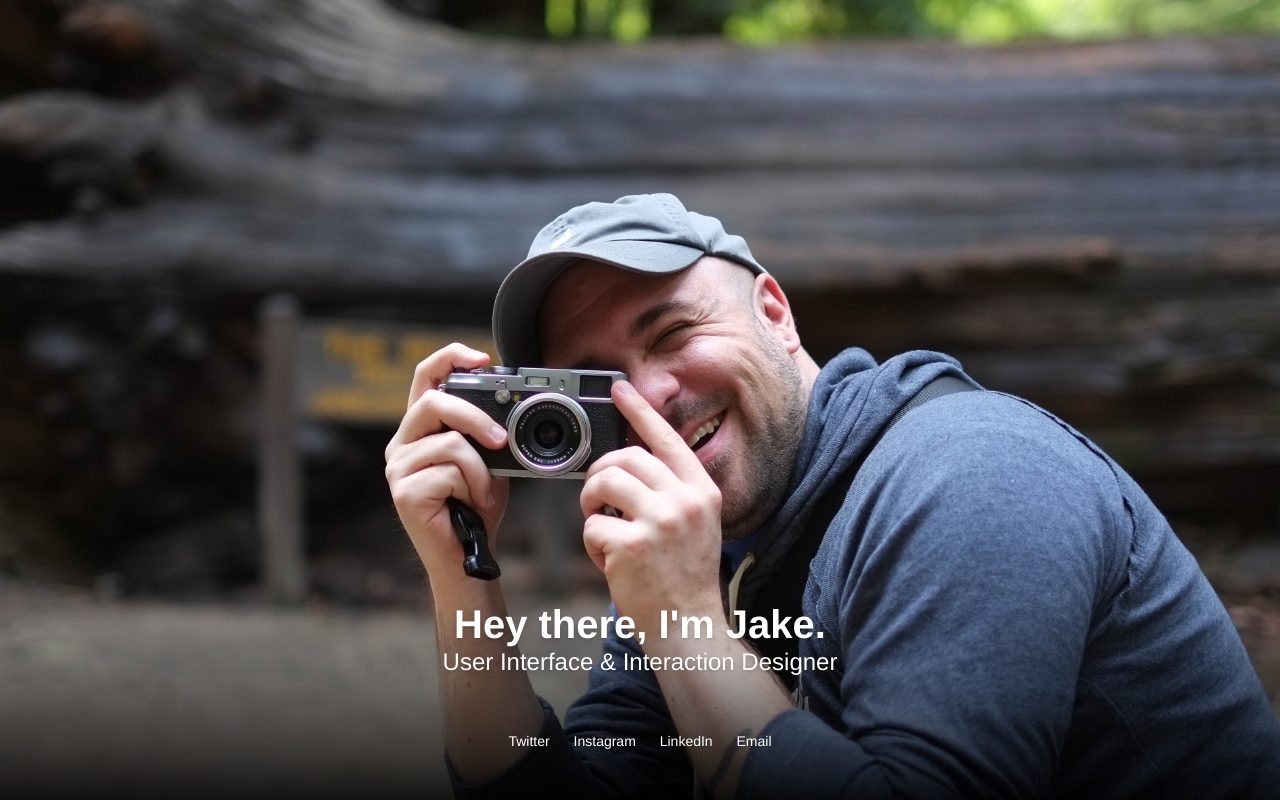
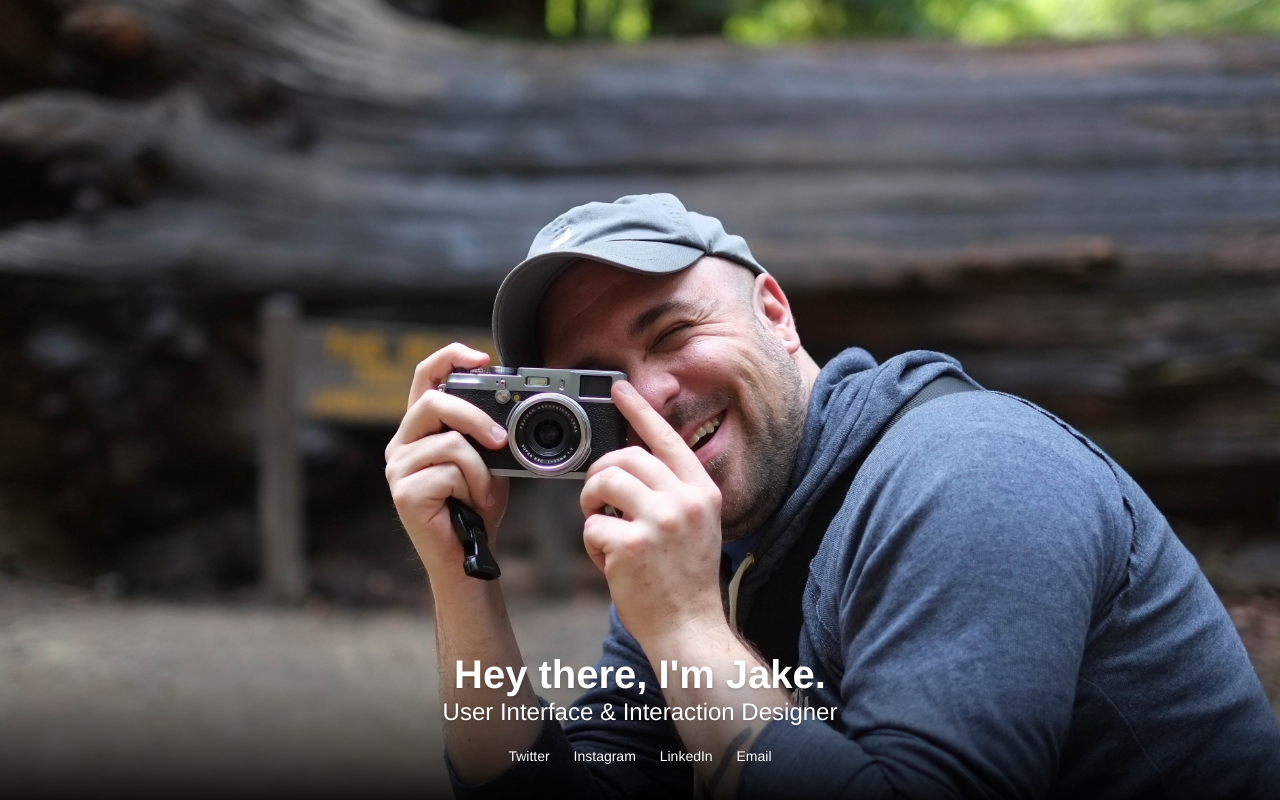
Before and after one commit to desaulniers/desaulniers.github.io, a plain HTML site: page index.html in a window 1280 px wide. Drawn offline with Linux system fonts and the light colour scheme.

Commit message:
why am I even continuing to do this?

```diff
--- a/assets/master.css
+++ b/assets/master.css
@@ -29,8 +29,6 @@ a {
 	color: #fff;
 	text-shadow: 0 1px 2px rgba(0, 0, 0, .1), 0 2px 4px rgba(0, 0, 0, .1), 0 4px 8px rgba(0, 0, 0, .1), 0 8px 16px rgba(0, 0, 0, .1);
 	/*display: block;*/
-	background-position: center center;
-	background-repeat: no-repeat;
 }
 
 a:hover,
@@ -65,10 +63,11 @@ h2 {
 }
 
 div {
+	/*border: 1px solid purple;*/
 	position: absolute;
 	top: auto;
-	height: 25%;
-	min-height: 180px;
+	/*height: 25%;*/
+	min-height: 150px;
 	right: 0;
 	bottom: 0;
 	left: 0;
@@ -84,8 +83,8 @@ ul {
 	/*border: 1px solid green;*/
 	position: absolute;
 	top: auto;
-	height: 25%;
-	min-height: 75px;
+	/*height: 20%;*/
+	min-height: 60px;
 	right: 0;
 	bottom: 0;
 	left: 0;
@@ -121,9 +120,9 @@ li {
 
 @media (-webkit-min-device-pixel-ratio: 2), (min-resolution: 192dpi) {
 	h1 {
-		font: 700 32px/36px SF Compact Display, Helvetica Neue, sans-serif;
+		font: 700 28px/32px SF Compact Display, Helvetica Neue, sans-serif;
 	}
 	h2 {
-		font: 300 20px/24px SF Compact Display, Helvetica Neue, sans-serif;
+		font: 300 18px/22px SF Compact Display, Helvetica Neue, sans-serif;
 	}
 }
```
